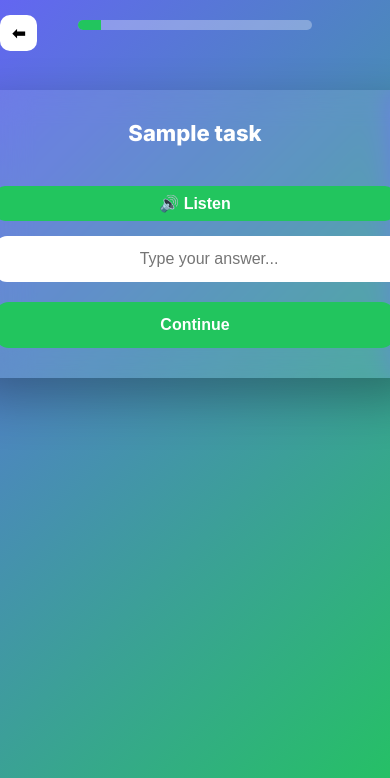
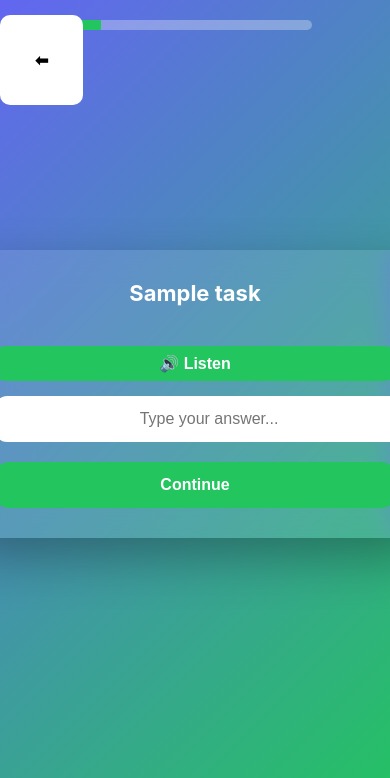
Before and after one commit to fxckll11/-, a Flask app: template templates/task.html in a window 390 px wide; the page is wider, and only the part inside the window is pictured. Shown: the top 778 px of that part. Run offline with Flask 3, Linux system fonts and the light colour scheme; the template is opened without the code that fills it: most values are stand-ins (such as "Sample title", 1, 10 or a date in 2020).

Commit message:
Update task.html

```diff
--- a/templates/task.html
+++ b/templates/task.html
@@ -4,10 +4,10 @@
 <meta charset="UTF-8">
 <title>Task</title>
 <meta name="viewport" content="width=device-width, initial-scale=1.0">
-    <link rel="stylesheet" href="{{ url_for('static', filename='style.css') }}">
-<link href="https://fonts.googleapis.com/css2?family=Inter:wght@400;600;800&display=swap" rel="stylesheet">
 
 <style>
+
+
 
 body{
 margin:0;
@@ -55,6 +55,12 @@ border-radius:10px;
 text-decoration:none;
 font-weight:600;
 }
+
+
+
+
+
+
 
 /* ===== CARD ===== */
 .card{
@@ -135,6 +141,21 @@ transform:scale(1.05);
 background:#16a34a;
 }
 
+
+@media(max-width:768px) {
+    .back {
+        padding: 35px;
+    }
+
+    .card {
+        margin-top: 200px;
+
+    }
+}
+
+
+
+
 </style>
 </head>
 
```
